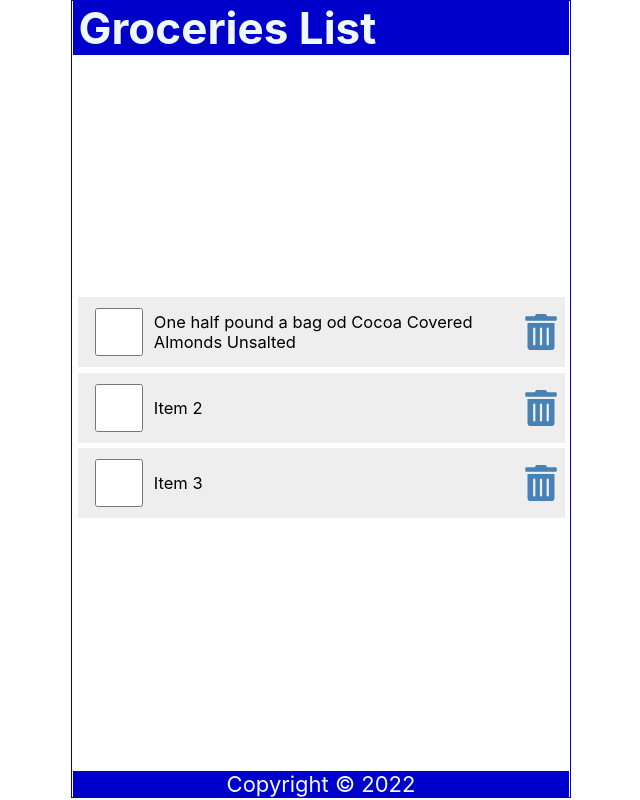
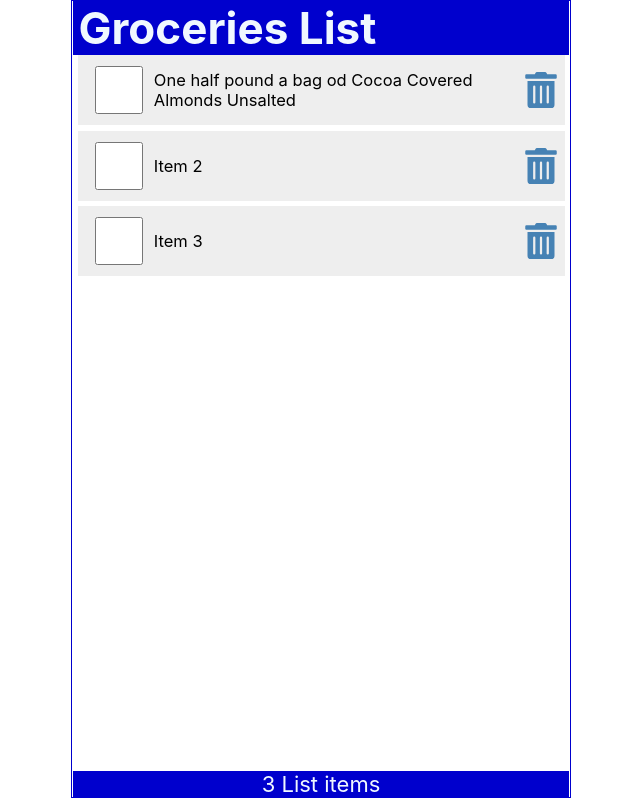
Before and after one commit to getkar128/react_grocey_list_app, a React (Create React App) app: page / in a window 1280 px wide. Shown: the whole page, without its empty margins (319-959 px from the left). Built offline with nearby package versions, Linux system fonts and the light colour scheme.

Commit message:
Props and prop Drilling

```diff
--- a/src/App.js
+++ b/src/App.js
@@ -2,14 +2,50 @@
 import Header from './Header';
 import Content from './Content';
 import Footer from './Footer';
+import { useState } from 'react'
 
 function App() {
+  const [items, setItems] = useState([
+    {
+      id: 1,
+      checked: false,
+      item: "One half pound a bag od Cocoa Covered Almonds Unsalted"
+    },
+    {
+      id: 2,
+      checked: false,
+      item: "Item 2"
+    },
+    {
+      id: 3,
+      checked: false,
+      item: "Item 3"
+    }
+  ]);
+
+  const handleCheck = (id) => {
+    const listItems = items.map((item) => item.id === id? {...item, checked: !item.checked} : item);
+    setItems(listItems);
+    localStorage.setItem('ShoppingList', JSON.stringify(listItems));
+  }
+
+  const handleDelete = (id) => {
+    const listItems = items.filter((item) => item.id !== id );
+    setItems(listItems)
+    localStorage.setItem('shoppinglist', JSON.stringify(listItems));
+  }
 
   return (
     <div className="App">
-      <Header />
-      <Content />
-      <Footer />
+      <Header title="Groceries List" />
+      <Content
+        items={items}
+        handleCheck = {handleCheck}
+        handleDelete = {handleDelete}
+      />
+      <Footer
+        length = {items.length}
+      />
     </div>
   );
 }
--- a/src/Content.js
+++ b/src/Content.js
@@ -1,36 +1,6 @@
-import React, {useState} from "react";
-import { FaTrashAlt } from 'react-icons/fa'
+import ItemList from './ItemList'
 
-const Content = () => {
-    const [items, setItems] = useState([
-      {
-        id: 1,
-        checked: false,
-        item: "One half pound a bag od Cocoa Covered Almonds Unsalted"
-      },
-      {
-        id: 2,
-        checked: false,
-        item: "Item 2"
-      },
-      {
-        id: 3,
-        checked: false,
-        item: "Item 3"
-      }
-    ]);
-
-    const handleCheck = (id) => {
-      const listItems = items.map((item) => item.id === id? {...item, checked: !item.checked} : item);
-      setItems(listItems);
-      localStorage.setItem('ShoppingList', JSON.stringify(listItems));
-    }
-
-    const handleDelete = (id) => {
-      const listItems = items.filter((item) => item.id !== id );
-      setItems(listItems)
-      localStorage.setItem('shoppinglist', JSON.stringify(listItems));
-    }
+const Content = ({items, handleCheck, handleDelete}) => {
     // const [count, setCount] = useState(0);
     // const handlenamechange = ()=> {
     //     const name = ["Bob", 'Kevin', "Karthik"];
@@ -57,24 +27,13 @@
         <button onClick={handleClick}>Click It</button>
         <button onClick={(e)=>handleClick3(e)}>Click It</button> */}
         {items.length ? (
-        <ul>
-          {items.map((item) => (
-            <li className="item" key={item.id}>
-              <input type="checkbox"
-                onChange={()=>handleCheck(item.id)}
-                checked={item.checked} />
-              <label
-                style={(item.checked) ? {textDecoration: 'line-through'}: null}
-                onDoubleClick={()=>handleCheck(item.id)}
-              >{item.item}</label>
-              <FaTrashAlt role="button" tabIndex="0" onClick={()=> handleDelete(item.id)}/>
-            </li>
-          ))}
-        </ul>
+          <ItemList
+            items={items}
+            handleCheck={handleCheck}
+            handleDelete={handleDelete} />
         ) : (
           <p style={{marginTop: '2rem'}}>Your List is empty</p>
-        )
-        }
+        )}
     </main>
   )
 }
--- a/src/Footer.js
+++ b/src/Footer.js
@@ -1,9 +1,9 @@
 
-const Footer = () => {
-    const today = new Date()
+const Footer = ({ length }) => {
+
   return (
     <footer>
-        <p>Copyright &copy; {today.getFullYear()}</p>
+        <p>{length} List {length === 1 ? "item" : "items"}</p>
     </footer>
   )
 }
--- a/src/Header.js
+++ b/src/Header.js
@@ -1,11 +1,15 @@
 import React̥ from "react";
 
-const Header = () => {
+const Header = ({ title }) => {
   return (
     <header>
-        <h1>Groceries List</h1>
+        <h1>{title}</h1>
     </header>
   )
 }
 
+Header.defaultProps = {
+  title: "Default Title"
+}
+
 export default Header
--- /dev/null
+++ b/src/ItemList.js
@@ -0,0 +1,17 @@
+import LineItem from "./LineItem"
+const ItemList = ({ items, handleCheck, handleDelete }) => {
+  return (
+    <ul>
+        {items.map((item) => (
+            <LineItem
+                key={item.id}
+                item={item}
+                handleCheck={handleCheck}
+                handleDelete={handleDelete}
+            />
+        ))}
+    </ul>
+  )
+}
+
+export default ItemList
--- /dev/null
+++ b/src/LineItem.js
@@ -0,0 +1,24 @@
+import { FaTrashAlt } from 'react-icons/fa'
+import React from 'react'
+
+const LineItem = ({ item, handleCheck, handleDelete }) => {
+  return (
+    <li className="item" key={item.id}>
+        <input type="checkbox"
+            onChange={()=>handleCheck(item.id)}
+            checked={item.checked} />
+        <label
+            style={(item.checked) ? {textDecoration: 'line-through'}: null}
+            onDoubleClick={()=>handleCheck(item.id)}
+        >{item.item}</label>
+        <FaTrashAlt
+            role="button"
+            tabIndex="0"
+            onClick={()=> handleDelete(item.id)}
+            aria-label={`Delete ${item.item}`}
+        />
+    </li>
+  )
+}
+
+export default LineItem
--- a/src/index.css
+++ b/src/index.css
@@ -43,7 +43,7 @@
   display: flex;
   flex-direction: column;
   flex-grow: 1;
-  justify-content: center;
+  justify-content: flex-start;
   align-items: center;
   overflow-y: auto;
 }
```
